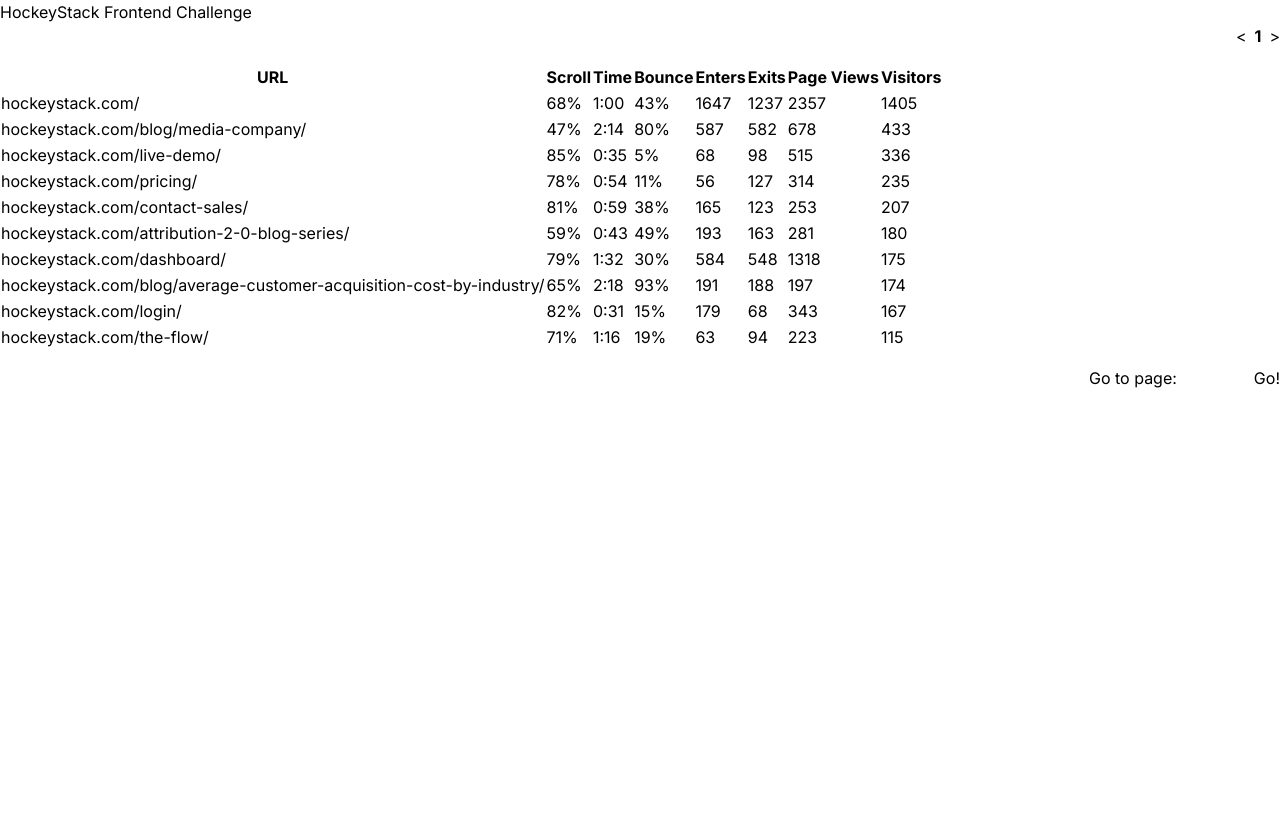
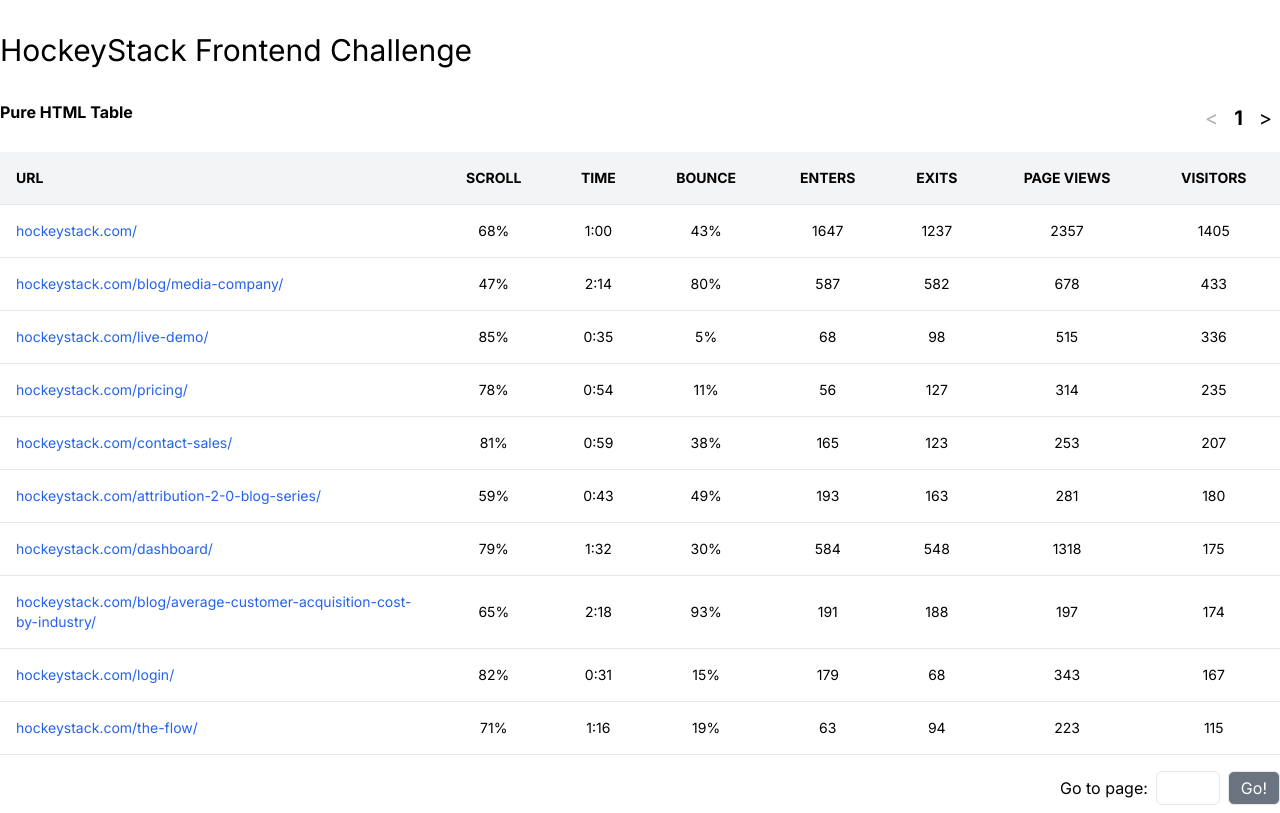
Before and after one commit to andvirga/hockeystack-frontend-challenge, a Next.js app: page /pure-table in a window 1280 px wide. Built offline with nearby package versions, Linux system fonts and the light colour scheme.

Commit message:
fix: pure table styles

```diff
--- a/src/app/components/PureTable.tsx
+++ b/src/app/components/PureTable.tsx
@@ -8,7 +8,7 @@
   TableRow,
 } from "../types";
 import { NUMBER_ROWS_PER_PAGE } from "../constants";
-import { formatCell, getSortDirection, renderSortIcon } from "../utils";
+import { renderCell, getSortDirection, renderSortIcon } from "../utils";
 import { usePaginatedRows } from "../hooks/usePaginatedRows";
 import { useSortedRows } from "../hooks/useSortedRows";
 
@@ -20,6 +20,7 @@
 const PureTable = ({ columns, rows }: IPureTableProps): JSX.Element => {
   const [page, setPage] = useState<number>(1);
   const [goToPage, setGoToPage] = useState<number>(1);
+  const [pageError, setPageError] = useState<string>("");
   const [sortBy, setSortBy] = useState<SortBy>({
     column: "none",
     direction: "none",
@@ -35,7 +36,13 @@
 
   const handleGoToPageChange = useCallback(
     (e: React.ChangeEvent<HTMLInputElement>) => {
-      setGoToPage(Number(e.target.value));
+      const pageTarget = Number(e.target.value);
+      if (pageTarget < 1 || pageTarget > 50) {
+        setPageError("Enter a page number between 1 and 50");
+      } else {
+        setPageError("");
+        setGoToPage(pageTarget);
+      }
     },
     []
   );
@@ -70,26 +77,44 @@
   });
 
   return (
-    <div>
-      <div className="flex flex-row justify-end pb-4">
-        <div id="paginator" className="flex flex-row gap-2">
-          <button onClick={handleDecreasePage} disabled={page === 1}>
+    <div className="bg-white w-full">
+      <div className="flex flex-row align-center justify-between pb-4">
+        <div className="text-md">
+          <b>Pure HTML Table</b>
+        </div>
+        <div id="paginator" className="flex flex-row gap-2 text-xl">
+          <button
+            className="px-2 py-1 rounded-md bg-white disabled:opacity-30"
+            onClick={handleDecreasePage}
+            disabled={page === 1}
+          >
             &lt;
           </button>
-          <div>
+          <div className="flex items-center">
             <b>{page}</b>
           </div>
-          <button onClick={handleIncreasePage} disabled={page === 50}>
+          <button
+            className="px-2 py-1 rounded-md bg-white disabled:opacity-30"
+            onClick={handleIncreasePage}
+            disabled={page === 50}
+          >
             &gt;
           </button>
         </div>
       </div>
-      <table>
-        <thead>
+      <div className="overflow-x-auto">
+        <table className="min-w-full">
+          <thead className="bg-gray-100">
             <tr>
-            {columns.map((col) => (
-              <th key={col.key} onClick={() => handleColumnSort(col)}>
-                {col.label}
+              {columns.map((col, index) => (
+                <th
+                  key={col.key}
+                  onClick={() => handleColumnSort(col)}
+                  className={`text-sm h-18 p-4 cursor-pointer uppercase border-b border-gray-200 max-w-xs ${
+                    index !== 0 ? "text-center" : "text-left"
+                  }`}
+                >
+                  <span>{col.label}</span>
                   {sortBy.column === col && renderSortIcon(sortBy.direction)}
                 </th>
               ))}
@@ -98,11 +123,16 @@
           <tbody>
             {paginatedRows.map((row, idRow) => {
               return (
-              <tr key={`row_${idRow}`}>
+                <tr key={`row_${idRow}`} className={`hover:bg-gray-100`}>
                   {columns.map((col, idCol) => {
                     return (
-                    <td key={`cell_${idRow}_${idCol}`}>
-                      {formatCell(col, row)}
+                      <td
+                        key={`cell_${idRow}_${idCol}`}
+                        className={`text-sm break-words border-b border-gray-200 p-4 max-w-xs ${
+                          idCol !== 0 ? "text-center" : "text-left"
+                        }`}
+                      >
+                        {renderCell(col, row)}
                       </td>
                     );
                   })}
@@ -111,18 +141,28 @@
             })}
           </tbody>
         </table>
+      </div>
+      <div className="flex flex-col gap-2">
         <div className="flex flex-row justify-end pt-4">
-        <div id="gotopage" className="flex flex-row gap-1">
-          <p>Go to page: </p>
+          <div id="gotopage" className="flex flex-row gap-2 items-center">
+            <p>Go to page:</p>
             <input
+              className="w-16 px-2 py-1 border rounded-md text-center"
               type="number"
               onChange={handleGoToPageChange}
               min={1}
               max={50}
-            maxLength={2}
             />
-          <button onClick={handleGoToPage}>Go!</button>
+            <button
+              className="px-3 py-1 border rounded-md bg-gray-500 text-white hover:bg-gray-600 disabled:opacity-30"
+              disabled={!!pageError}
+              onClick={handleGoToPage}
+            >
+              Go!
+            </button>
           </div>
+        </div>
+        <div className="flex justify-end text-sm text-red-500">{pageError}</div>
       </div>
     </div>
   );
--- a/src/app/pure-table/page.tsx
+++ b/src/app/pure-table/page.tsx
@@ -9,9 +9,9 @@
   const tableRows: TableRow[] = formatTableRows(apiDataRows);
 
   return (
-    <main className="flex min-h-screen flex-col">
-      <h1>HockeyStack Frontend Challenge</h1>
+    <div className="container mx-auto">
+      <h1 className="text-3xl pt-8 pb-8">HockeyStack Frontend Challenge</h1>
       <PureTable columns={TABLE_COLUMNS} rows={tableRows} />
-    </main>
+    </div>
   );
 }
--- a/src/app/utils.tsx
+++ b/src/app/utils.tsx
@@ -27,23 +27,25 @@
   }));
 };
 
-export const formatCell = (col: TableColumn, row: TableRow): JSX.Element => {
+export const renderCell = (col: TableColumn, row: TableRow): JSX.Element => {
   switch (col.type) {
     case "percentage":
-      return <div>{row[col.key]}%</div>;
+      return <span>{row[col.key]}%</span>;
     case "time":
-      return <div>{formatTime(row["time"])}</div>;
+      return <span>{formatTime(row["time"])}</span>;
     case "url":
       return (
-        <div>
-          <a href={row["url"]} target="_blank">
-            {row["url"]}
-          </a>
-        </div>
+        <a
+          className="text-blue-600 visited:text-purple-600"
+          href={`http://${row["url"]}`}
+          target="_blank"
+        >
+          {row["url"]}
+        </a>
       );
     case "number":
     default:
-      return <div>{row[col.key]}</div>;
+      return <span>{row[col.key]}</span>;
   }
 };
 
```
Lines whose indentation alone changed are shown as unchanged.
